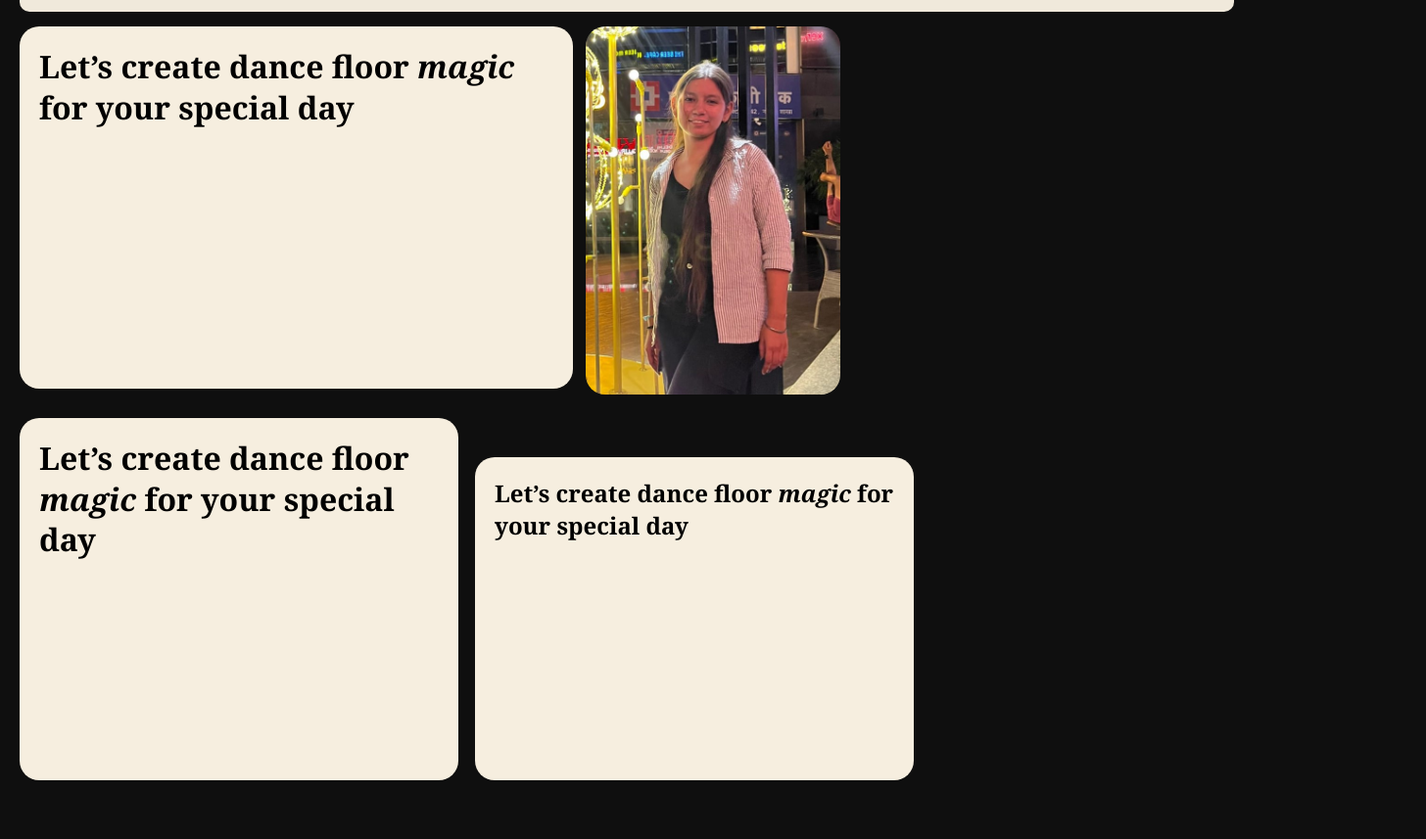
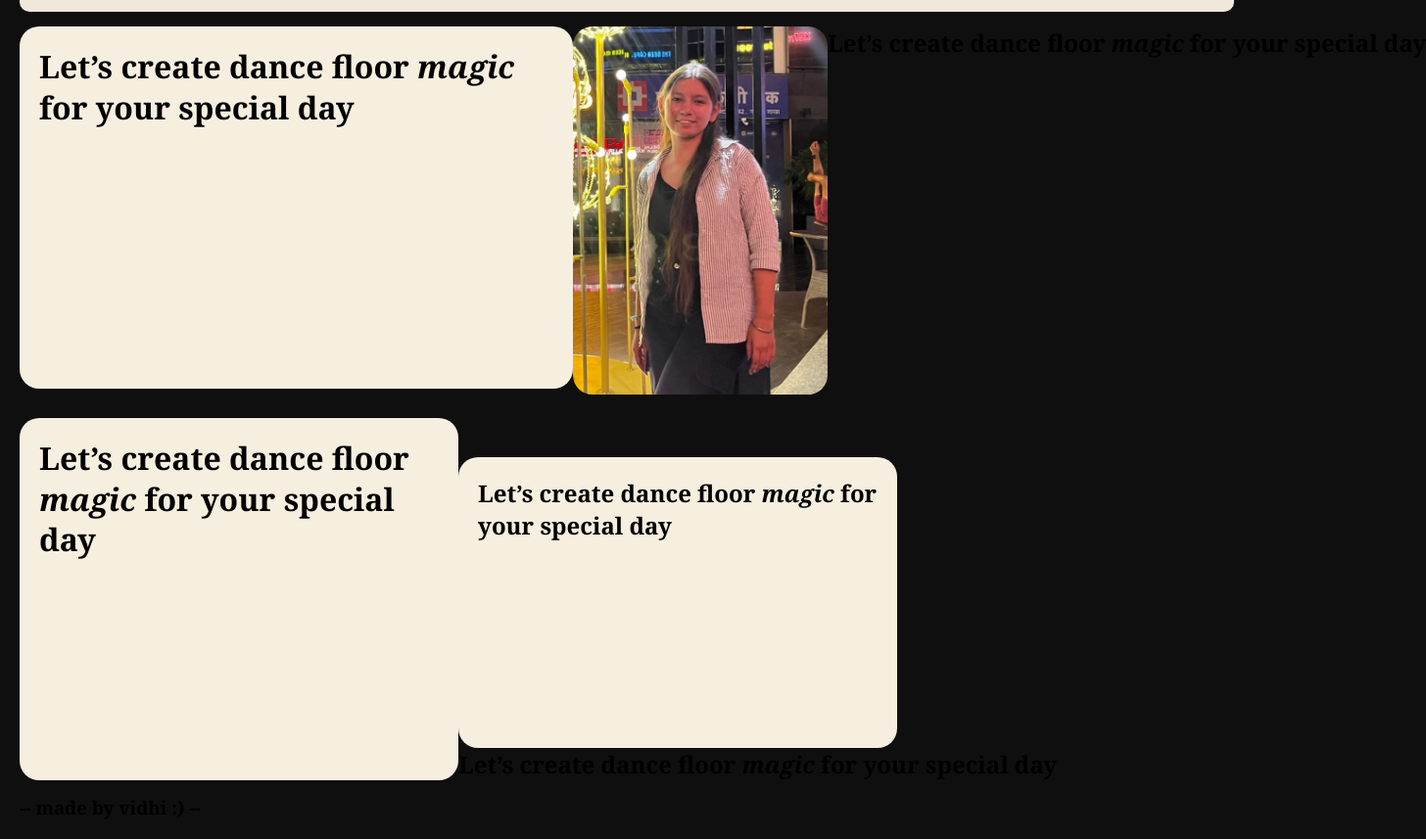
Before and after one commit to vidhirawat10/Portfolio, a plain HTML site: page index.html in a window 1280 px wide. Shown: the part 83-940 px from the top of the page at 98% size, 1456 px wide, since content can reach past the window. Before the commit the page ends 915 px from the top, so only its background shows below. Drawn offline with Linux system fonts and the light colour scheme.

Commit message:
Update index.html

```diff
--- a/index.html
+++ b/index.html
@@ -7,6 +7,7 @@
   <link rel="stylesheet" href="index.css">
 </head>
 <body>
+  <!-- NavBar-->
     <header class="header">
         <div class="logo">Vidhi Rawat</div>
 
@@ -40,9 +41,13 @@
         <div class="image-box">
           <img src="./assets/profile.jpg" alt="Profile Image" />
         </div>
+        <div class="skills">
+          <h1>Let’s create dance floor <em>magic</em> for your special day</h1>
+        </div>
       </section>
 
-            <!--Section 2-->
+
+      <!--Section 2-->
       <section class="section-2">
         <div class="text-box2">
           <h1>Let’s create dance floor <em>magic</em> for your special day</h1>
@@ -50,7 +55,15 @@
         <div class="text-box2-2">
           <h1>Let’s create dance floor <em>magic</em> for your special day</h1>
         </div>
+                <div class="projects">
+          <h1>Let’s create dance floor <em>magic</em> for your special day</h1>
+        </div>
       </section>
+
+      <!-- Footer -->
+       <footer class="footer">
+         <h3> --  made by vidhi :) --</h3>
+       </footer>
 
 </body>
 </html>
```
